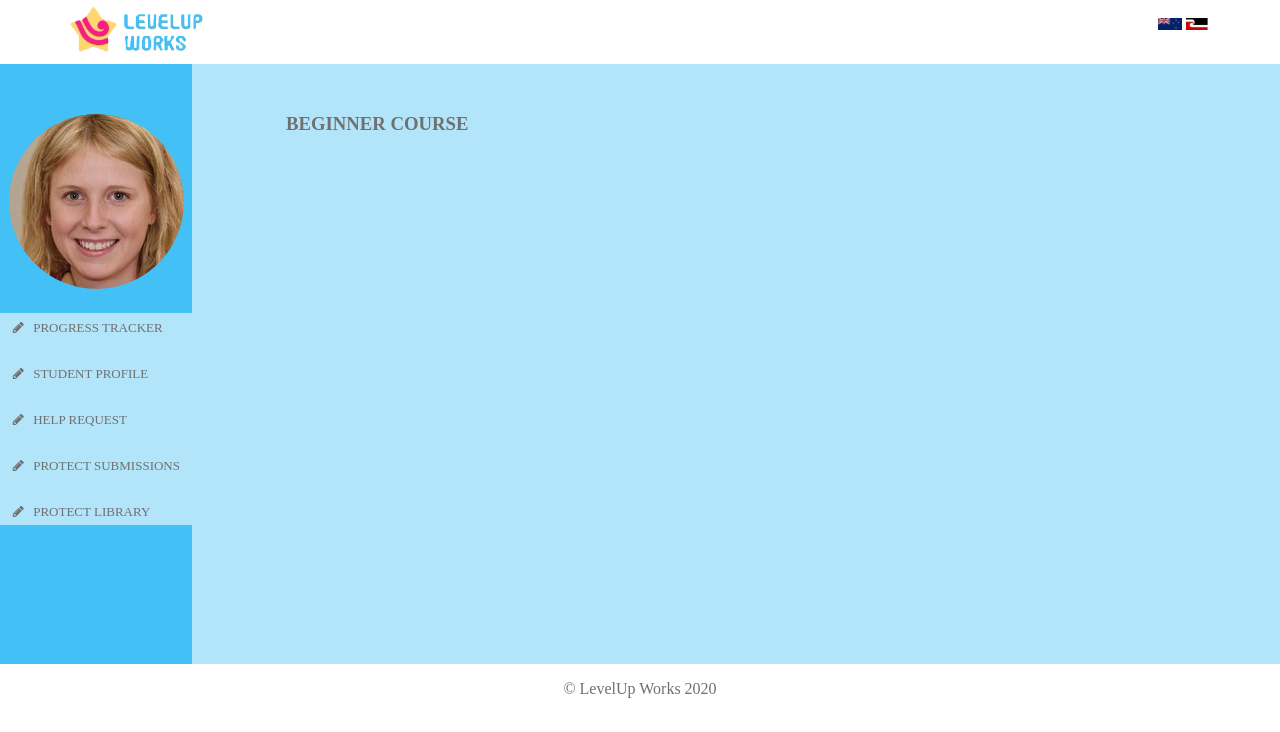
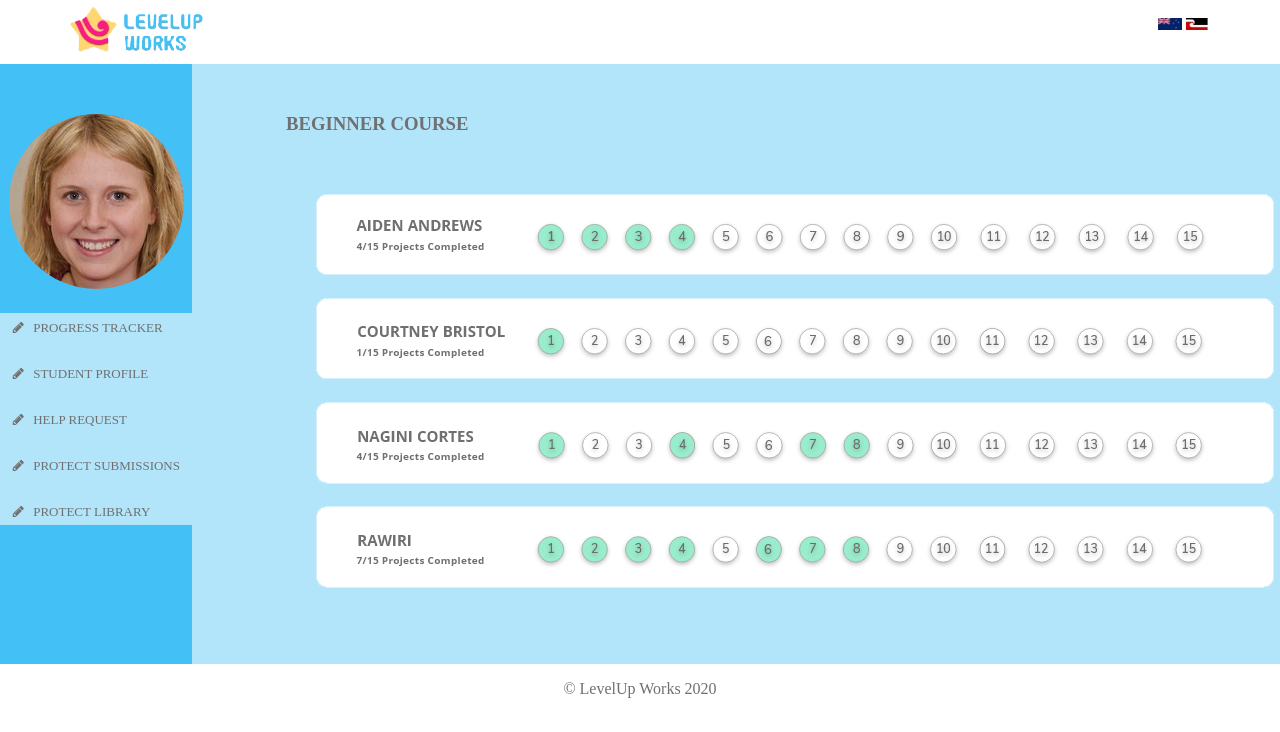
Before and after one commit to joechamberlain1/missionxteamzero-1, a React (Create React App) app: page /teacherpro in a window 1280 px wide. Shown: the top 732 px of the page. Built offline with nearby package versions, Linux system fonts and the light colour scheme.

Commit message:
uncommented out the picture - sorry Ofa

```diff
--- a/src/Components/teacherpro.js
+++ b/src/Components/teacherpro.js
@@ -5,7 +5,7 @@
 import flagnz from "../img/nz.jpg";
 import flagmaori from "../img/maori.jpg";
 import teachid from "../img/teacherpro.png";
-// import studentimg from "../img/std.PNG";
+import studentimg from "../img/std.png";
 
 
 function Teacherpro() {
@@ -75,7 +75,7 @@
                   </div>
 
                   <div className="studentname">
-                  {/* <img src={studentimg} /> */}
+                  <img src={studentimg} />
 
                   </div>
 
```
